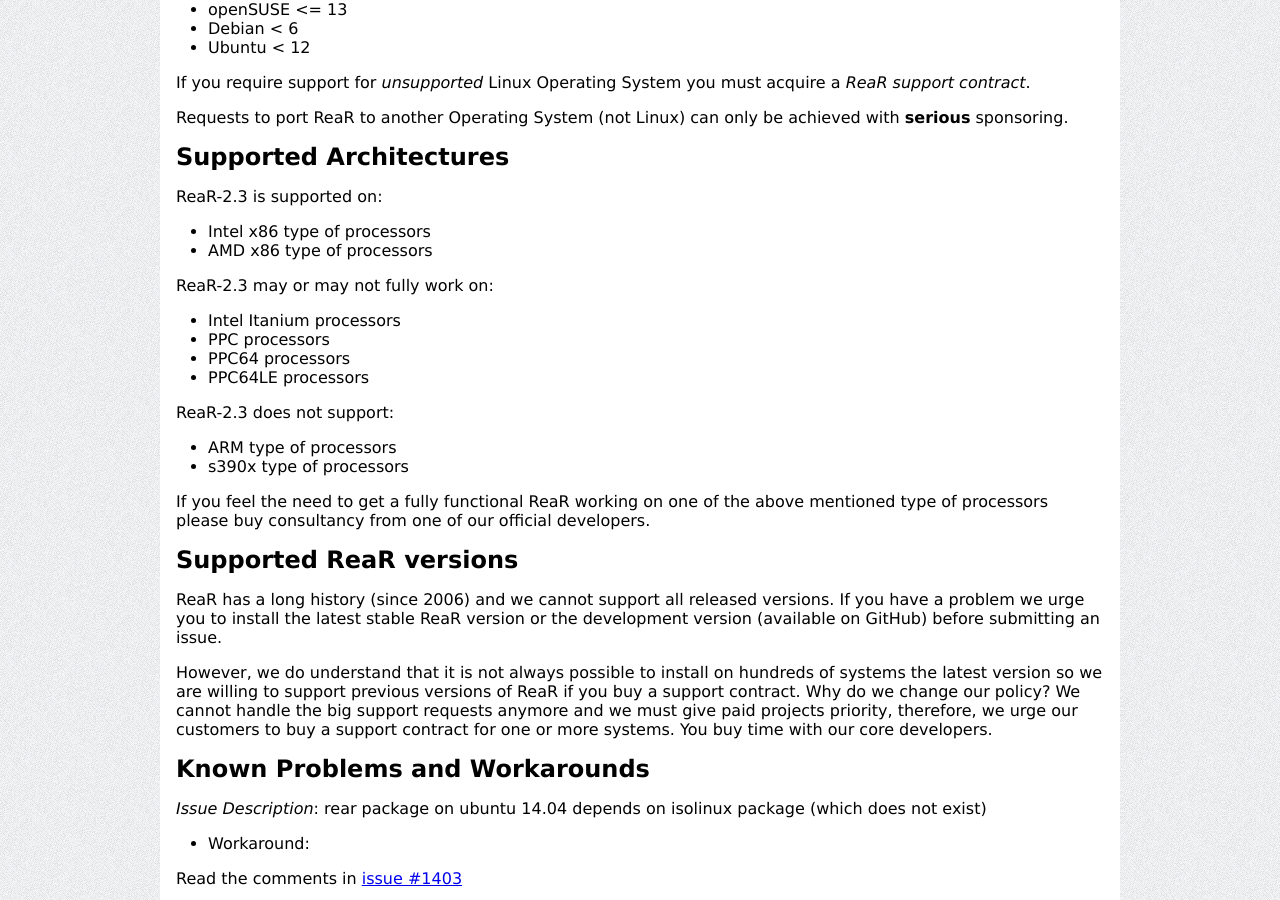
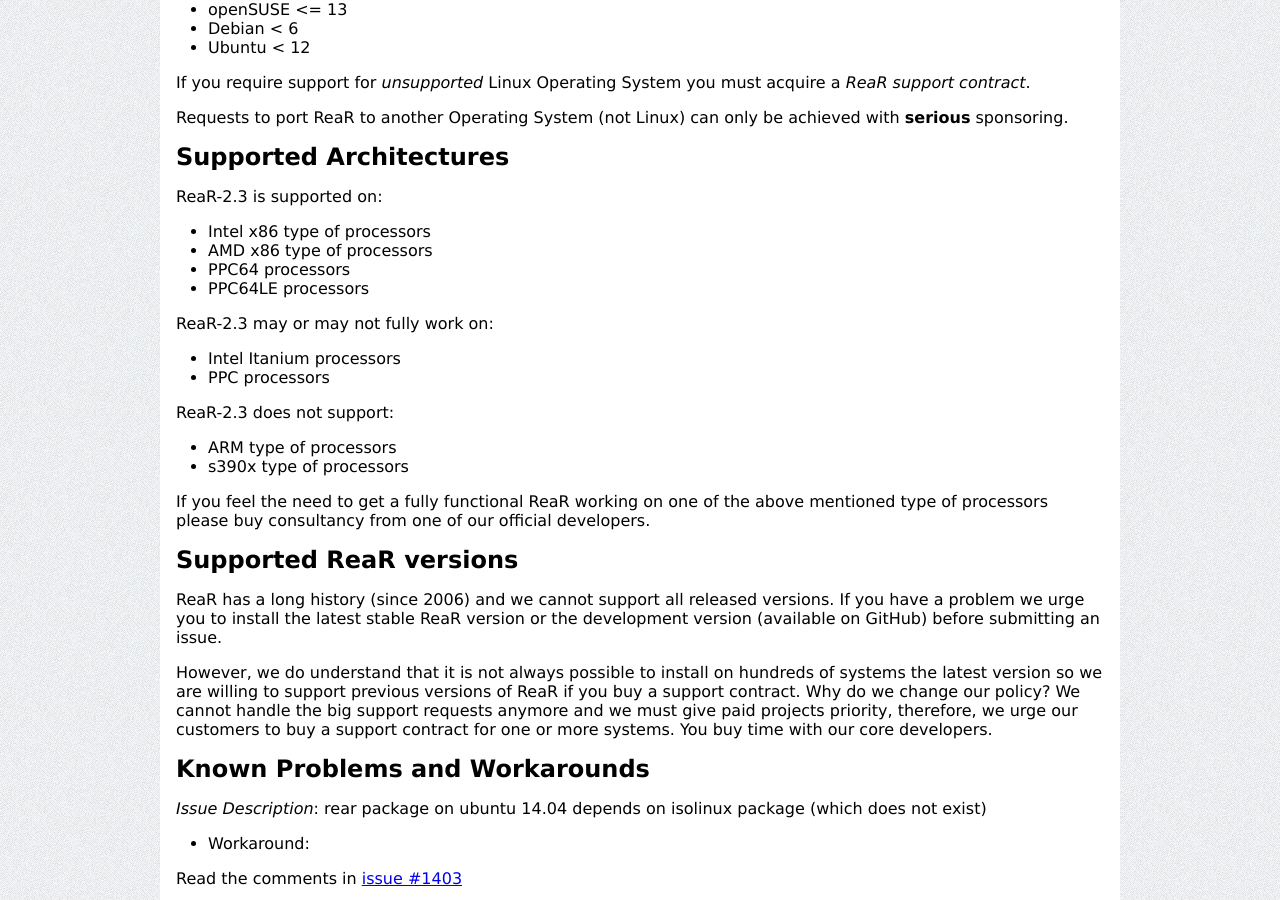
Before and after one commit to rear/rear.github.com, a Jekyll site: the page built from documentation/release-notes-2-3.md, in a window 1280 px wide and 900 px high, scrolled down 14888 px. Built offline with Jekyll 4.4.1, drawn with Linux system fonts in a browser that asks for light colours; comment, search, counter and statistics services are not loaded.

Commit message:
move ppc64(le) to supported hw

```diff
--- a/documentation/release-notes-2-3.md
+++ b/documentation/release-notes-2-3.md
@@ -792,13 +792,13 @@
 
 * Intel x86 type of processors
 * AMD x86 type of processors
+* PPC64 processors
+* PPC64LE processors
 
 ReaR-2.3 may or may not fully work on:
 
 * Intel Itanium processors
 * PPC processors
-* PPC64 processors
-* PPC64LE processors
 
 ReaR-2.3 does not support:
 
```
